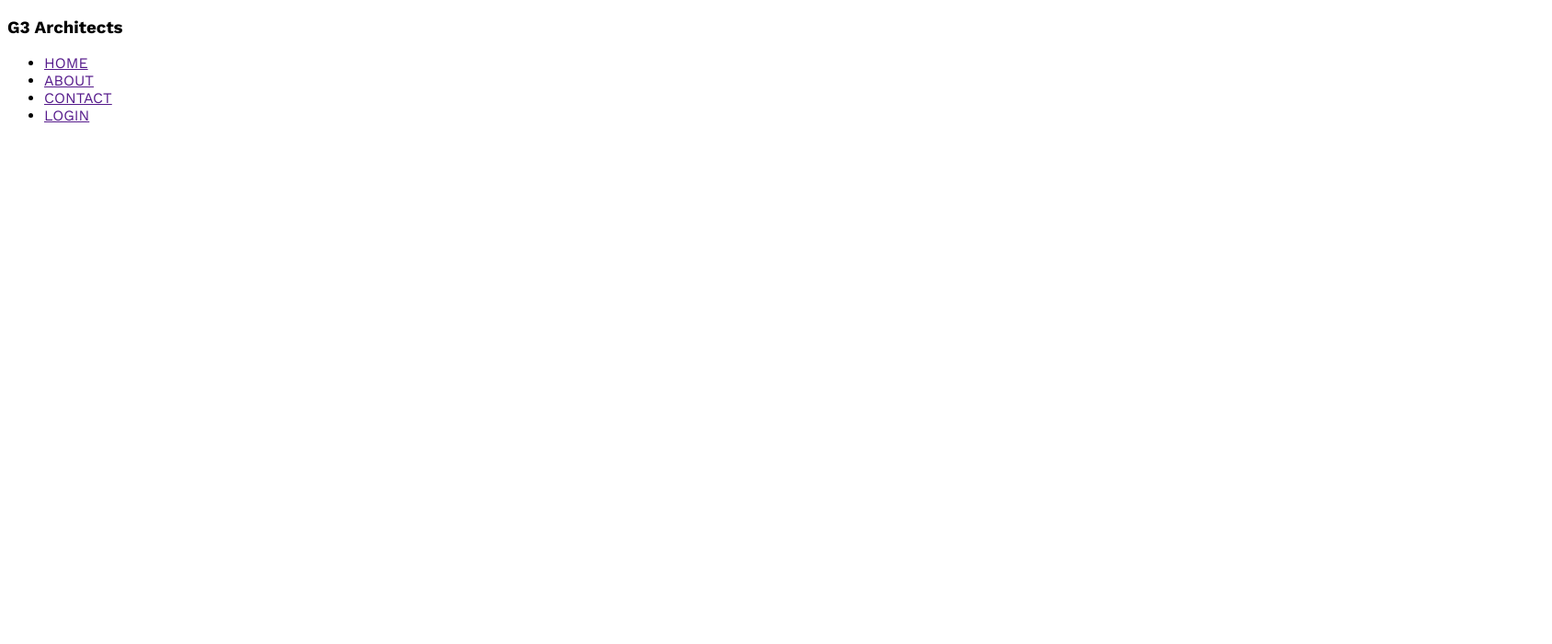
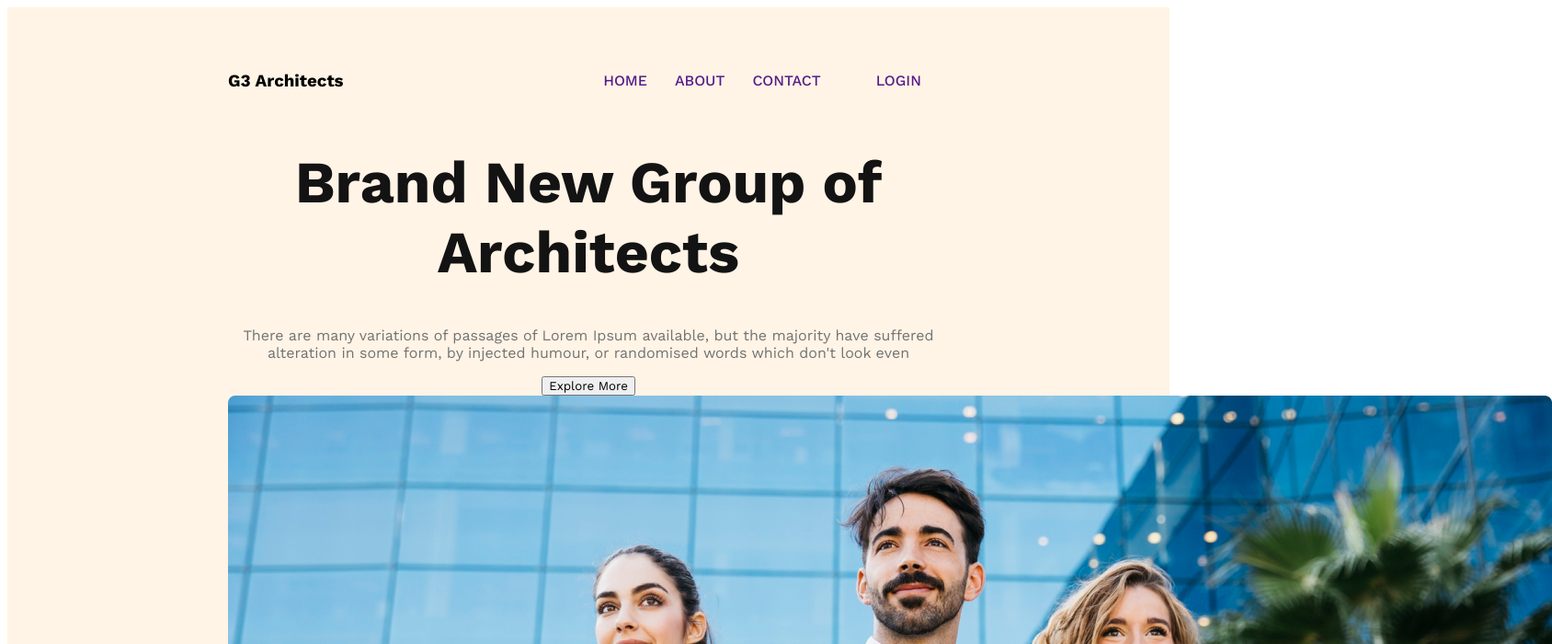
Before and after one commit to Harunasha/g3-resources, a plain HTML site: page index.html in a window 1280 px wide. Shown: the top 700 px of the page at 92% size, 1688 px wide, since content can reach past the window. Drawn offline with nearby package versions, Linux system fonts and the light colour scheme.

Commit message:
banner add

```diff
--- a/archet.css
+++ b/archet.css
@@ -1,5 +1,51 @@
-
-  @import url('https://fonts.googleapis.com/css2?family=Work+Sans:wght@400;500;600;700;800&display=swap');
-*{
+@import url('https://fonts.googleapis.com/css2?family=Work+Sans:wght@400;500;600;700;800&display=swap');
+/*shared style*/
+* {
     font-family: 'Work Sans', sans-serif;
 }
+.btn-primary{
+
+}
+header {
+    background: rgba(255, 144, 14, 0.10);
+    padding: 50px 240px;
+}
+
+nav {
+    display: flex;
+    justify-content: space-between;
+    align-items: center;
+}
+.nav-title{font-size: 3rem;
+    font-weight: 700;
+    color: #131313;
+
+}
+nav ul {
+    display: flex;
+}
+
+nav li {
+    list-style: none;
+    margin-right: 30px;
+    font-size: 1rem;
+    font-weight: 500;
+
+}
+nav li a{
+    text-decoration: none;
+}
+/*banner style*/
+.banner-content{
+    max-width: 800px;
+    text-align: center;
+    margin: 0 auto;
+}
+.banner-title{
+    font-size: 4rem;
+    font-weight: 700;
+    color: #131313;
+}
+.banner-description{
+    color: #727272;
+}
--- a/index.html
+++ b/index.html
@@ -10,14 +10,22 @@
 <body>
     <header>
 <nav>
-    <h3>G3 Architects</h3>
+    <h3 nav-title>G3 Architects</h3>
     <ul>
         <li><a href="">HOME</a></li>
         <li><a href="">ABOUT</a></li>
-        <li><a href="">CONTACT</a></li>
+        <li><a href="">CONTACT</a><li>
         <li><a href="">LOGIN</a></li>
     </ul>
 </nav>
+<div class="banner">
+    <div class="banner-content"><h1 class="banner-title">Brand New
+        Group of Architects
+        </h1>
+        <p class="banner-description">There are many variations of passages of Lorem Ipsum available, but the majority have suffered alteration in some form, by injected humour, or randomised words which don't look even</p>
+        <button class="btn-primary">Explore More</button></div>
+        <img src="banner.png" alt="">
+</div>
     </header>
     <main>
 
```
Also changed, not shown: architect.png (added), banner.png (added), team1.png (added), team2.png (added), team3.png (added), team4.png (added).
